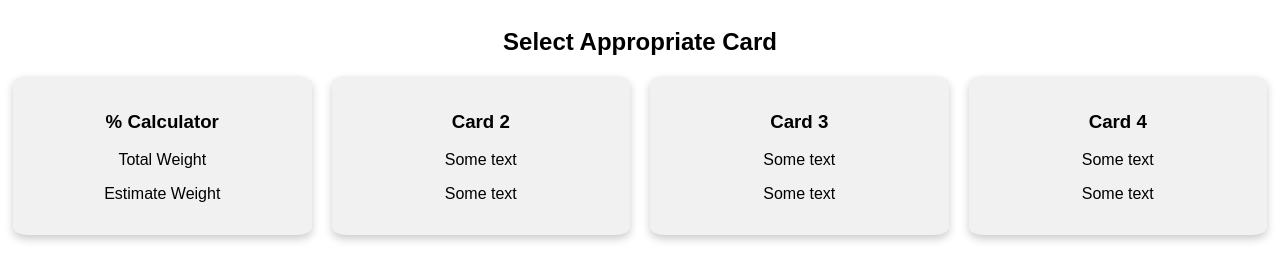
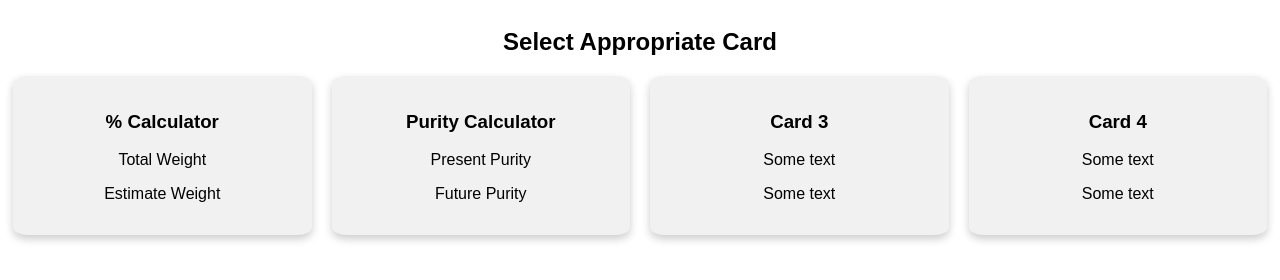
Before and after one commit to varmankur-zz/calculate, a plain HTML site: page index.html in a window 1280 px wide. Drawn offline with Linux system fonts and the light colour scheme.

Commit message:
Update index.html

```diff
--- a/index.html
+++ b/index.html
@@ -66,10 +66,10 @@ body {
   </div>
 
   <div class="column">
-    <div class="card" onclick="location.href='#';">
-      <h3>Card 2</h3>
-      <p>Some text</p>
-      <p>Some text</p>
+    <div class="card" onclick="location.href='./purity_calc/index.html';">
+      <h3>Purity Calculator</h3>
+      <p>Present Purity</p>
+      <p>Future Purity</p>
     </div>
   </div>
 
```
